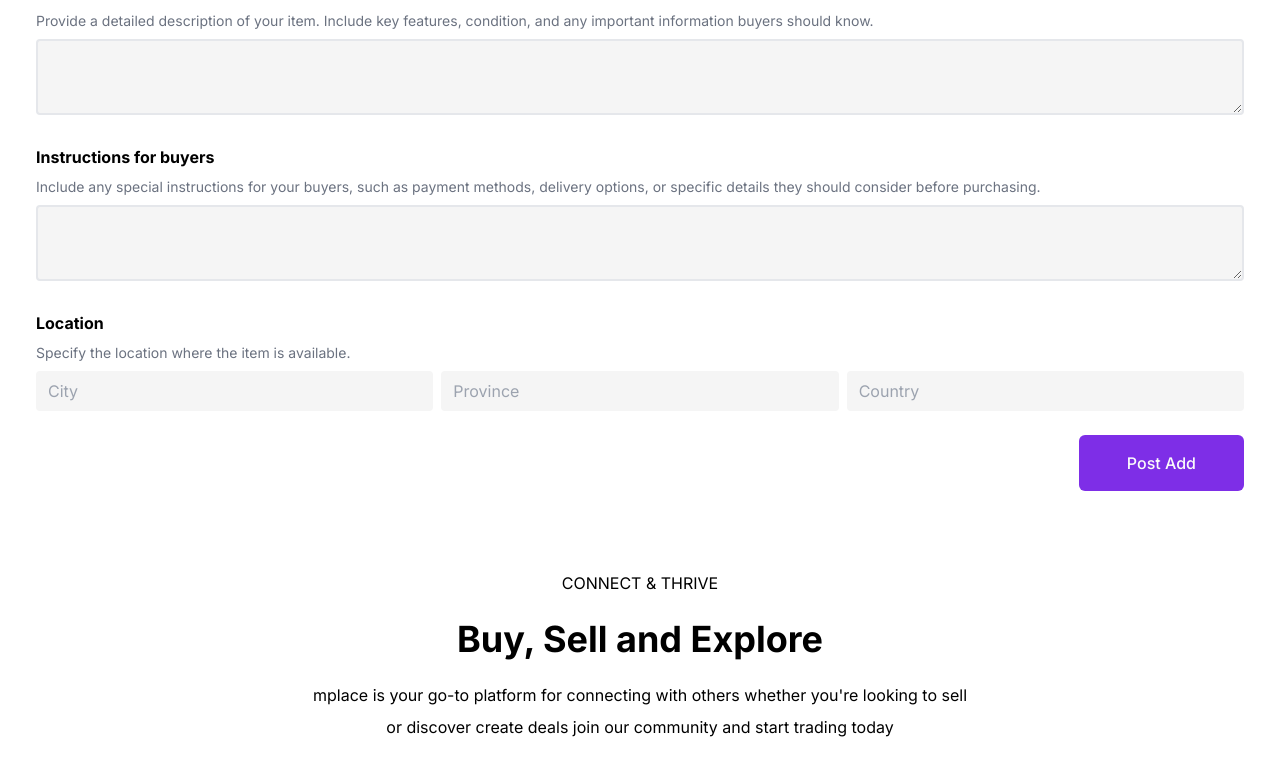
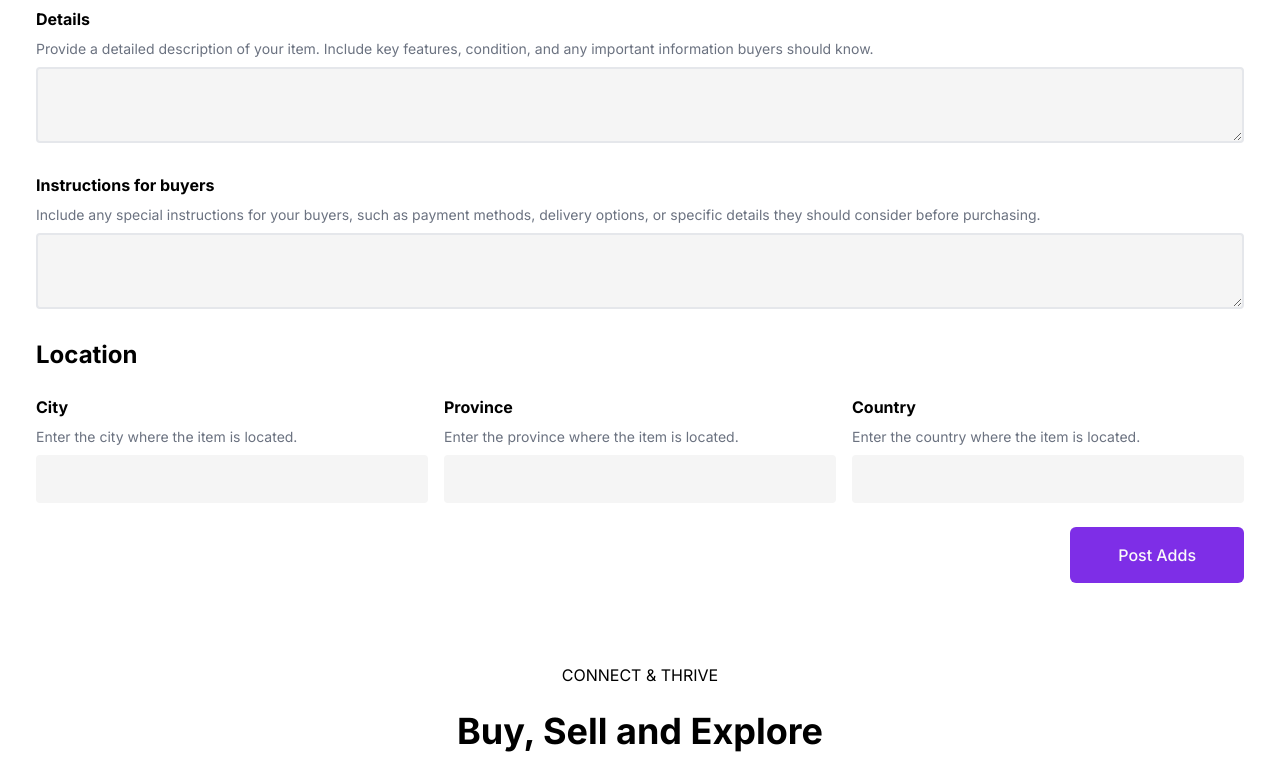
Before and after one commit to ChamudithaWasala0423/MPlace-Online-Marketplace, a Next.js app in the folder client/: page / in a window 1280 px wide. Shown: the part 1169-1939 px from the top of the page. Built offline with nearby package versions, Linux system fonts and the light colour scheme.

Commit message:
validations

```diff
--- a/client/src/app/pages/postadd.tsx
+++ b/client/src/app/pages/postadd.tsx
@@ -8,7 +8,7 @@ import DragAndDrop from '@/components/draganddrop';
 import Footer from '@/components/footer';
 import Navbar from '@/components/navbar';
 
-const PostAdPage: React.FC = () => {
+const EditAddPage: React.FC = () => {
     const [title, setTitle] = useState('');
     const [category, setCategory] = useState('');
     const [tags, setTags] = useState<string[]>([]);
@@ -25,38 +25,38 @@ const PostAdPage: React.FC = () => {
     const [categoryError, setCategoryError] = useState('');
     const [tagsError, setTagsError] = useState('');
 
-    const handleValidation = () => {
+    const handleFormSubmit = (e: React.FormEvent) => {
+        e.preventDefault();
+
         let isValid = true;
 
-        if (/[^a-zA-Z0-9 ]/.test(title)) {
-            setTitleError('Title cannot contain special characters. Please use only letters, numbers, and spaces.');
+        // Validate title
+        if (!title.trim()) {
+            setTitleError('Title cannot contain special characters. Please use only letters, numbers, and spaces');
             isValid = false;
         } else {
             setTitleError('');
         }
 
-        if (/[^a-zA-Z0-9 ]/.test(category)) {
-            setCategoryError('Category cannot contain special characters. Please use only letters, numbers, and spaces.');
+        // Validate category
+        if (!category.trim()) {
+            setCategoryError('Category cannot contain special characters. Please use only letters, numbers, and spaces');
             isValid = false;
         } else {
             setCategoryError('');
         }
 
-        if (tags.some(tag => /[^a-zA-Z0-9 ]/.test(tag))) {
-            setTagsError('Tags cannot contain special characters. Please use only letters, numbers, and spaces.');
+        // Validate tags
+        if (tags.length === 0) {
+            setTagsError('Tags cannot contain special characters. Please use only letters, numbers, and spaces');
             isValid = false;
         } else {
             setTagsError('');
         }
 
-        return isValid;
-    };
-
-    const handleSubmit = (e: React.FormEvent) => {
-        e.preventDefault();
-        if (handleValidation()) {
-            // Submit the form
-            console.log('Form submitted');
+        if (isValid) {
+            // Handle form submission logic here
+            console.log('Form submitted successfully');
         }
     };
 
@@ -76,13 +76,18 @@ const PostAdPage: React.FC = () => {
             e.preventDefault();
         }
     };
-    const removeTag = (index: any) => {
+
+    const removeTag = (index: number) => {
         setTags(tags.filter((_, i) => i !== index));
     };
+
+
+
     return (
         <div className="flex flex-col min-h-screen bg-white">
             <Navbar />
             <div className="flex-grow px-4 sm:px-6 lg:px-8 ml-2.5 sm:ml-1 lg:ml-15 mr-2.5 sm:mr-1 lg:mr-3.75">
+                <div className="max-w-7xl mx-auto">
                     <div className='flex flex-col w-full justify-start mt-10'>
                         <div className='flex w-full justify-start mt-10'>
                             <p className='text-sm text-gray-500'>
@@ -91,12 +96,10 @@ const PostAdPage: React.FC = () => {
                         </div>
                         <h1 className="text-2xl font-bold text-black mb-8 text-left mt-10">Basic Information</h1>
                     </div>
-
-                <div className="max-w-7xl mx-auto">
-                    <form className="space-y-6" onSubmit={handleSubmit}>
+                    <form className="space-y-6" onSubmit={handleFormSubmit}>
                         <div className="space-y-2">
                             <label className="block text-black text-base font-bold font-Poppins">Title</label>
-                            <p className="text-sm text-gray-500">Upload clear, high-quality photos of your item. Showcase all angles to attract buyers.</p>
+                            <p className="text-sm text-gray-500">Provide a clear, descriptive title for your advertisement.</p>
                             <InputArea
                                 customWidth="w-full"
                                 customHeight="h-12"
@@ -108,9 +111,9 @@ const PostAdPage: React.FC = () => {
 
                         <div className="space-y-2">
                             <label className="block text-black text-base font-bold font-Poppins">Category</label>
+                            <p className="text-sm text-gray-500">Choose the category that best fits your item or service.</p>
                             <SearchBar
                                 onSearch={(value) => setCategory(value)}
-
                                 placeholder="Search categories (e.g., Cars, Real estate, Books...)"
                             />
                             {categoryError && <p className="text-sm text-red-500">{categoryError}</p>}
@@ -129,7 +132,7 @@ const PostAdPage: React.FC = () => {
                             {tagsError && <p className="text-sm text-red-500">{tagsError}</p>}
                             <div className="flex flex-wrap gap-2 mt-2">
                                 {tags.map((tag, index) => (
-            <span key={index} className="bg-gray-200 text-gray-700 px-2 py-1 rounded border  w-max h-10 p-2 flex items-center">
+                                    <span key={index} className="bg-gray-200 text-gray-700 px-2 py-1 rounded border w-max h-10 p-2 flex items-center">
                                         {tag}
                                         <button
                                             onClick={() => removeTag(index)}
@@ -141,7 +144,6 @@ const PostAdPage: React.FC = () => {
                                 ))}
                             </div>
                         </div>
-
 
                         <h2 className="text-2xl font-bold text-black mb-8">Content</h2>
 
@@ -198,44 +200,54 @@ const PostAdPage: React.FC = () => {
                             <p className="text-sm text-gray-500">Include any special instructions for your buyers, such as payment methods, delivery options, or specific details they should consider before purchasing.</p>
                             <Textarea
                                 customWidth="w-full"
-                                customHeight="h-24"
+                                customHeight="h-32"
                                 value={instructions}
                                 onChange={(e) => setInstructions(e.target.value)}
                             />
                         </div>
 
+                        <h2 className="text-2xl font-bold text-black mb-8">Location</h2>
+                        <div className="grid grid-cols-1 md:grid-cols-3 gap-4">
   <div className="space-y-2">
-                            <label className="block text-black text-base font-bold font-Poppins">Location</label>
-                            <p className="text-sm text-gray-500">Specify the location where the item is available.</p>
-                            <div className="flex flex-wrap gap-2">
+    <label className="block text-black text-base font-bold font-Poppins">City</label>
+    <p className="text-sm text-gray-500">Enter the city where the item is located.</p>
     <InputArea
-                                    customWidth="w-full sm:w-auto flex-grow"
-                                    customHeight="h-10"
-                                    placeholder="City"
+      customWidth="w-full"
+      customHeight="h-12"
       value={city}
       onChange={(e) => setCity(e.target.value)}
     />
+  </div>
+
+  <div className="space-y-2">
+    <label className="block text-black text-base font-bold font-Poppins">Province</label>
+    <p className="text-sm text-gray-500">Enter the province where the item is located.</p>
     <InputArea
-                                    customWidth="w-full sm:w-auto flex-grow"
-                                    customHeight="h-10"
-                                    placeholder="Province"
+      customWidth="w-full"
+      customHeight="h-12"
       value={province}
       onChange={(e) => setProvince(e.target.value)}
     />
+  </div>
+
+<div className="space-y-2">
+    <label className="block text-black text-base font-bold font-Poppins">Country</label>
+    <p className="text-sm text-gray-500">Enter the country where the item is located.</p>
     <InputArea
-                                    customWidth="w-full sm:w-auto flex-grow"
-                                    customHeight="h-10"
-                                    placeholder="Country"
+      customWidth="w-full"
+      customHeight="h-12"
       value={country}
       onChange={(e) => setCountry(e.target.value)}
     />
   </div>
 </div>
+
+
+
                         <div className="flex justify-end mt-8">
-                <Button  title="Post Add" variant="primary" />
-                {/*onClick={handleSubmit}*/}
+                        <Button variant="primary" title="Post Adds" onClick={handleFormSubmit} />
+
                         </div>
-
                     </form>
                 </div>
             </div>
@@ -244,4 +256,4 @@ const PostAdPage: React.FC = () => {
     );
 };
 
-export default PostAdPage;
+export default EditAddPage;
```
Lines whose indentation alone changed are shown as unchanged.
